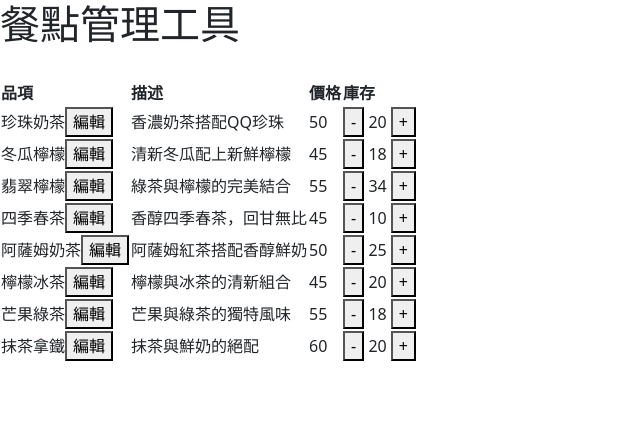
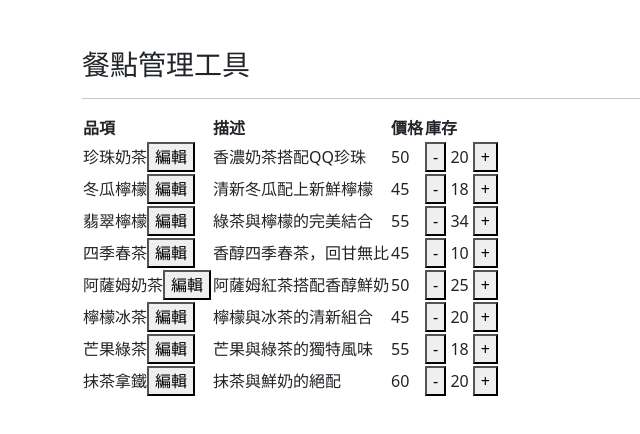
Before and after one commit to OdiliaWang/for-vie-2024-deploy, a Vue app: page / in a window 1280 px wide. Shown: the top 434 px of the page, without its empty margins (0-640 px from the left). Built offline with nearby package versions, Linux system fonts and the light colour scheme.

Commit message:
update code

```diff
--- a/src/HW/OrderList-Week01HW.vue
+++ b/src/HW/OrderList-Week01HW.vue
@@ -86,8 +86,9 @@ const confirmEdit = () => {
 </script>
 
 <template>
-  <h1>餐點管理工具</h1>
-  <br>
+  <div class="container">
+    <h3 class="mt-5">餐點管理工具</h3>
+    <hr>
     <div>
       <table>
         <thead>
@@ -105,7 +106,7 @@ const confirmEdit = () => {
               <div>
                 <span v-if="tempEdit.id === drink.id">
                   <input type="text" v-model="tempEdit.name" />
-                <button type="button" @click="confirmEdit">確認</button>
+                  <button type="button" class="btn-primary" @click="confirmEdit">確認</button>
                   <button type="button" v-if="tempEdit.id" @click="tempEdit = {}">取消</button>
                 </span>
                 <span v-else>{{ drink.name }}</span>
@@ -126,4 +127,5 @@ const confirmEdit = () => {
 
       </table>
     </div>
+  </div>
   </template>
```
Lines whose indentation alone changed are shown as unchanged.
